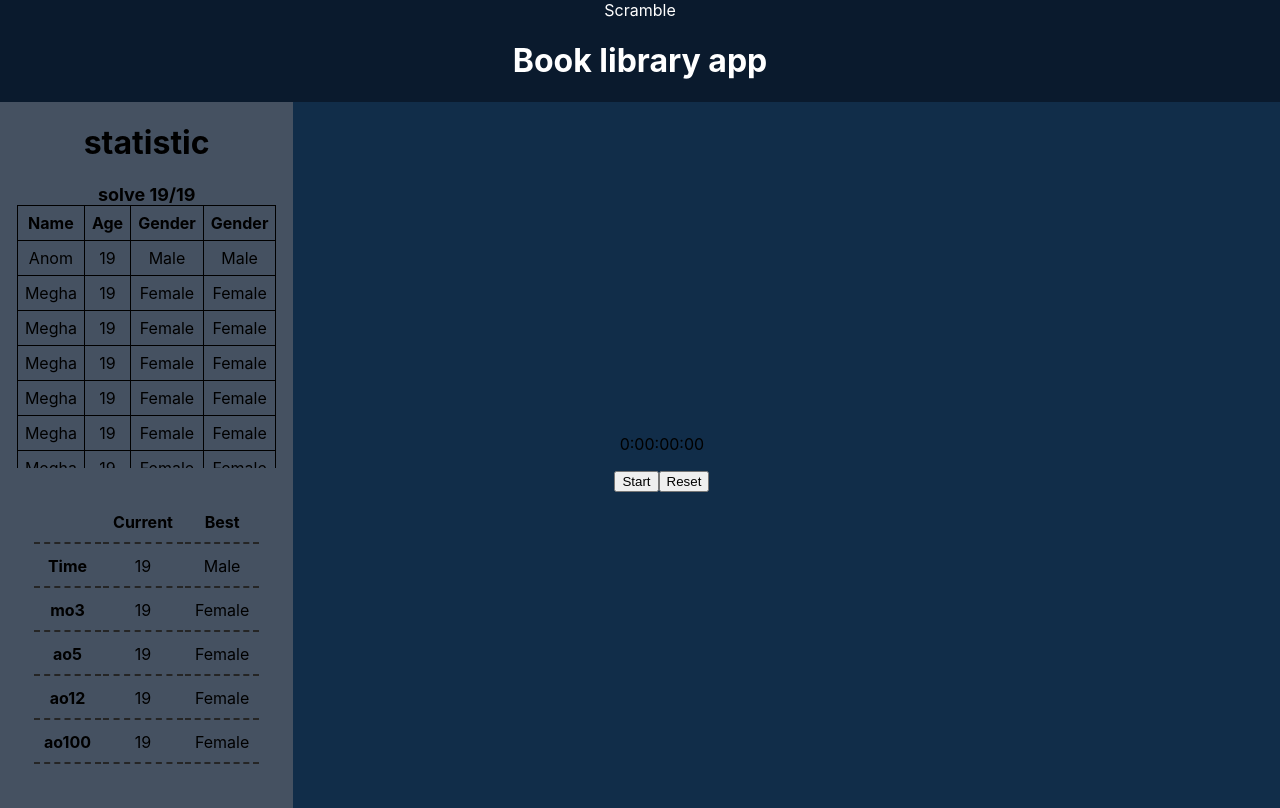
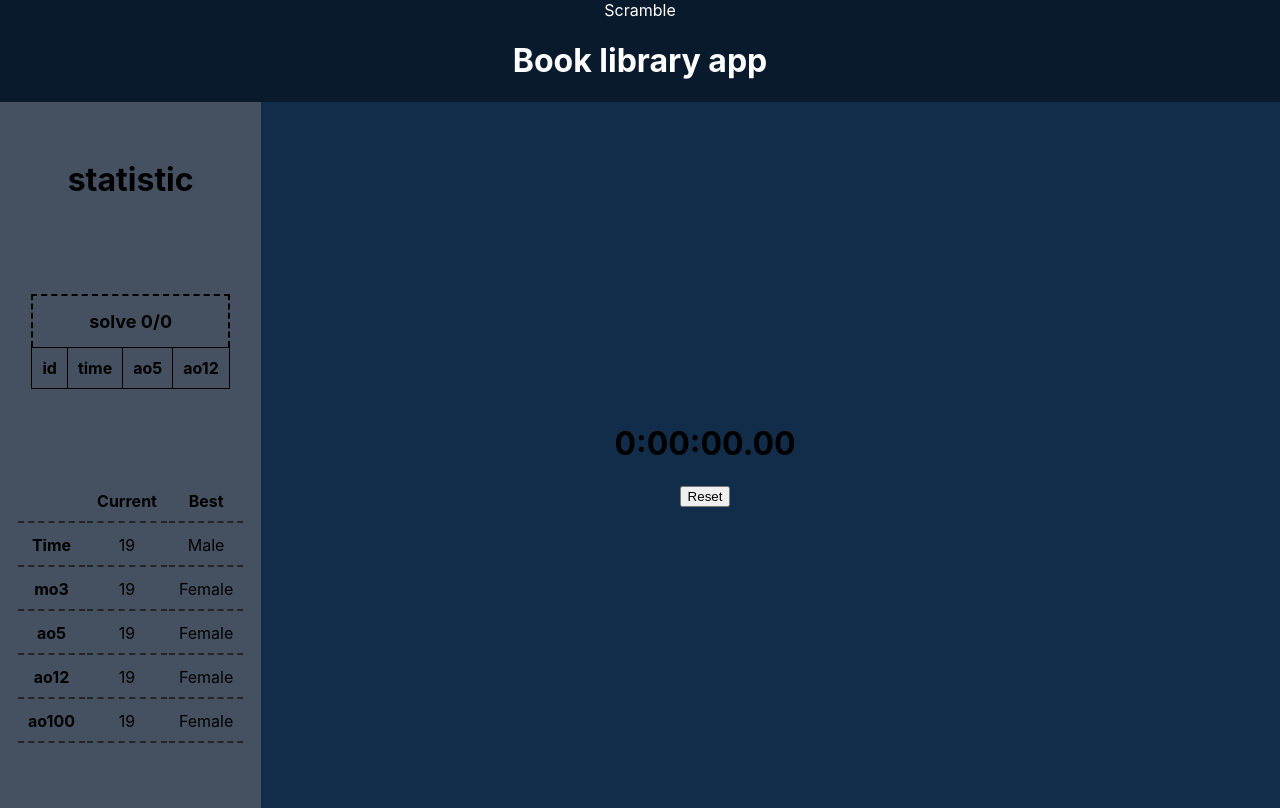
Before and after one commit to YuraSamogalskiy/CubeStopwatchApp, a React (Vite) app in the folder cube_timer_app/: page / in a window 1280 px wide. Built offline with nearby package versions, Linux system fonts and the light colour scheme; the HTML template or start-up script is replaced by a standard one.

Commit message:
fix useKeyPress and create redux store/slice and add logic for results components

```diff
--- /dev/null
+++ b/cube_timer_app/src/Results/BestResults.jsx
@@ -0,0 +1,5 @@
+const BestResults = () => {
+  return <div>BestResults</div>
+}
+
+export default BestResults
--- a/cube_timer_app/src/Results/Results.jsx
+++ b/cube_timer_app/src/Results/Results.jsx
@@ -1,6 +1,11 @@
+import { useSelector } from 'react-redux'
 import styles from './Results.module.scss'
+import { selectResults } from '../redux/slices/stopwatchSlice'
 
 const Results = () => {
+  const results = useSelector(selectResults)
+  console.log(results)
+
   return (
     <div className={styles.result_flex}>
       <div className={styles.result__stats}>
@@ -8,128 +13,28 @@ const Results = () => {
       </div>
       <div className={styles.result__scroll}>
         <table>
-          <caption>solve 19/19</caption>
+          <caption>solve {`${results.length}/${results.length}`}</caption>
           <tbody>
             <tr>
-              <th>Name</th>
-              <th>Age</th>
-              <th>Gender</th>
-              <th>Gender</th>
+              <th>id</th>
+              <th>time</th>
+              <th>ao5</th>
+              <th>ao12</th>
             </tr>
-            <tr>
-              <td>Anom</td>
-              <td>19</td>
-              <td>Male</td>
-              <td>Male</td>
-            </tr>
-            <tr>
-              <td>Megha</td>
-              <td>19</td>
-              <td>Female</td>
-              <td>Female</td>
-            </tr>
-            <tr>
-              <td>Megha</td>
-              <td>19</td>
-              <td>Female</td>
-              <td>Female</td>
-            </tr>
-            <tr>
-              <td>Megha</td>
-              <td>19</td>
-              <td>Female</td>
-              <td>Female</td>
-            </tr>
-            <tr>
-              <td>Megha</td>
-              <td>19</td>
-              <td>Female</td>
-              <td>Female</td>
-            </tr>
-            <tr>
-              <td>Megha</td>
-              <td>19</td>
-              <td>Female</td>
-              <td>Female</td>
-            </tr>
-            <tr>
-              <td>Megha</td>
-              <td>19</td>
-              <td>Female</td>
-              <td>Female</td>
-            </tr>
-            <tr>
-              <td>Megha</td>
-              <td>19</td>
-              <td>Female</td>
-              <td>Female</td>
-            </tr>
-            <tr>
-              <td>Megha</td>
-              <td>19</td>
-              <td>Female</td>
-              <td>Female</td>
-            </tr>
-            <tr>
-              <td>Megha</td>
-              <td>19</td>
-              <td>Female</td>
-              <td>Female</td>
-            </tr>
-            <tr>
-              <td>Megha</td>
-              <td>19</td>
-              <td>Female</td>
-              <td>Female</td>
-            </tr>
-            <tr>
-              <td>Megha</td>
-              <td>19</td>
-              <td>Female</td>
-              <td>Female</td>
-            </tr>
-            <tr>
-              <td>Megha</td>
-              <td>19</td>
-              <td>Female</td>
-              <td>Female</td>
-            </tr>
-            <tr>
-              <td>Megha</td>
-              <td>19</td>
-              <td>Female</td>
-              <td>Female</td>
-            </tr>
-            <tr>
-              <td>Megha</td>
-              <td>19</td>
-              <td>Female</td>
-              <td>Female</td>
-            </tr>
-            <tr>
-              <td>Megha</td>
-              <td>19</td>
-              <td>Female</td>
-              <td>Female</td>
-            </tr>
-            <tr>
-              <td>Megha</td>
-              <td>19</td>
-              <td>Female</td>
-              <td>Female</td>
-            </tr>
-            <tr>
-              <td>Megha</td>
-              <td>19</td>
-              <td>Female</td>
-              <td>Female</td>
-            </tr>
-            <tr>
-              <td>Megha</td>
-              <td>19</td>
-              <td>Female</td>
-              <td>Female</td>
-            </tr>
+            {results.map((result, idx) => (
+              <tr key={idx}>
+                <td>{++idx}</td>
+                <td>
+                  {result.minutes > 0
+                    ? `${result.minutes}:${result.seconds}.${
+                        result.milliseconds / 10
+                      }`
+                    : `${result.seconds}.${result.milliseconds / 10}`}{' '}
+                </td>
+                <td>Male</td>
+                <td>Male</td>
+              </tr>
+            ))}
           </tbody>
         </table>
       </div>
@@ -141,6 +46,7 @@ const Results = () => {
               <th>Current</th>
               <th>Best</th>
             </tr>
+
             <tr>
               <th>Time</th>
               <td>19</td>
--- a/cube_timer_app/src/Results/Results.module.scss
+++ b/cube_timer_app/src/Results/Results.module.scss
@@ -17,23 +17,25 @@
       display: none;
     }
     overflow: scroll;
-
     table,
     th,
     td {
       border-collapse: collapse;
 
       border: 1px solid black;
-      padding: 7px;
+      padding: 10px;
       caption {
         font-size: large;
         font-weight: 700;
+        border: 2px dashed black;
+        border-bottom: none;
+        padding: 15px;
       }
     }
   }
 
   .result__best {
-    padding: 2rem;
+    padding: 1rem;
     th,
     td {
       padding: 10px;
--- a/cube_timer_app/src/Timer/Stopwatch.jsx
+++ b/cube_timer_app/src/Timer/Stopwatch.jsx
@@ -1,47 +1,78 @@
 import { useEffect, useState } from 'react'
 import useKeyPress from '../hooks/useKeyPress'
+import styles from './Stopwatch.modules.scss'
+import { useDispatch, useSelector } from 'react-redux'
+import {
+  selectResults,
+  setStopwatchResult,
+} from '../redux/slices/stopwatchSlice'
 
 const Stopwatch = () => {
-  const spaceKeyReleased = useKeyPress('')
-  console.log(spaceKeyReleased + '1')
-  console.log(spaceKeyReleased.length > 0)
-
-  const [time, setTime] = useState(0)
-
   const [isRunning, setIsRunning] = useState(false)
+  const [time, setTime] = useState({
+    milliseconds: 0,
+    seconds: 0,
+    minutes: 0,
+    hours: 0,
+  })
+  const dispatch = useDispatch()
+  const results = useSelector(selectResults)
+  const spaceKeyPressed = useKeyPress(' ')
 
   useEffect(() => {
     let intervalId
 
     if (isRunning) {
-      intervalId = setInterval(() => setTime(time + 1), 10)
+      intervalId = setInterval(() => {
+        setTime(prevTime => {
+          const newMilliseconds = prevTime.milliseconds + 10
+          const newSeconds =
+            prevTime.seconds + Math.floor(newMilliseconds / 1000)
+          const newMinutes = prevTime.minutes + Math.floor(newSeconds / 60)
+          const newHours = prevTime.hours + Math.floor(newMinutes / 60)
+
+          return {
+            milliseconds: newMilliseconds % 1000,
+            seconds: newSeconds % 60,
+            minutes: newMinutes % 60,
+            hours: newHours,
+          }
+        })
+      }, 10)
     }
+    if (!isRunning && time.milliseconds > 0) {
+      dispatch(setStopwatchResult(time))
+    }
+
     return () => clearInterval(intervalId)
-  }, [isRunning, time])
+  }, [isRunning, dispatch, time])
 
-  const hours = Math.floor(time / 360000)
-  const minutes = Math.floor((time % 360000) / 6000)
-  const seconds = Math.floor((time % 6000) / 100)
-  const milliseconds = time % 100
+  useEffect(() => {
+    // Викликається при зміні spaceKeyPressed
+    if (spaceKeyPressed.length > 0) {
+      setIsRunning(prevIsRunning => !prevIsRunning)
+    }
+  }, [spaceKeyPressed])
 
-  const startAndStop = () => {
-    setIsRunning(!isRunning)
+  // console.log(time)
+  const reset = () => {
+    setTime({
+      milliseconds: 0,
+      seconds: 0,
+      minutes: 0,
+      hours: 0,
+    })
   }
 
-  const reset = () => {
-    setTime(0)
-  }
   return (
-    <div className="stopwatch-container">
-      <p className="stopwatch-time">
-        {hours}:{minutes.toString().padStart(2, '0')}:
-        {seconds.toString().padStart(2, '0')}:
-        {milliseconds.toString().padStart(2, '0')}
-      </p>
+    <div className={styles.stopwatchContainer}>
+      <h1 className={styles.stopwatchTime}>
+        {time.hours}:{time.minutes.toString().padStart(2, '0')}:
+        {time.seconds.toString().padStart(2, '0')}.
+        {time.milliseconds.toString().padStart(3, '0').slice(0, 2)}
+      </h1>
+
       <div className="stopwatch-buttons">
-        <button className="stopwatch-button" onClick={startAndStop}>
-          {isRunning ? 'Stop' : 'Start'}
-        </button>
         <button className="stopwatch-button" onClick={reset}>
           Reset
         </button>
--- /dev/null
+++ b/cube_timer_app/src/Timer/Stopwatch.modules.scss
@@ -0,0 +1,6 @@
+.stopwatchContainer {
+  display: flex;
+  justify-content: center;
+  width: auto;
+  height: auto;
+}
--- a/cube_timer_app/src/hooks/useKeyPress.js
+++ b/cube_timer_app/src/hooks/useKeyPress.js
@@ -1,19 +1,23 @@
 import { useState, useEffect } from 'react'
 
 const useKeyPress = () => {
-  // Стан для збереження натисканих клавіш у вигляді рядка
-  const [pressedKeys, setPressedKeys] = useState('')
+  // Стан для збереження натисканих клавіш
+  const [pressedKeys, setPressedKeys] = useState([])
 
   // Функція, яка буде викликана при натисканні клавіші
   const handleKeyDown = ({ key }) => {
-    if (!pressedKeys.includes(key)) {
-      setPressedKeys(prevKeys => prevKeys + key)
-    }
+    setPressedKeys(prevKeys => {
+      if (!prevKeys.includes(key)) {
+        return [...prevKeys, key]
+      }
+      return prevKeys
+    })
   }
 
   // Функція, яка буде викликана при відпусканні клавіші
-  const handleKeyUp = () => {
-    setPressedKeys('')
+  const handleKeyUp = ({ key }) => {
+    // Видаляємо клавішу з масиву
+    setPressedKeys(prevKeys => [...prevKeys, key])
   }
 
   // Ефект для встановлення слухачів подій при монтажі компоненту
@@ -26,7 +30,7 @@ const useKeyPress = () => {
       window.removeEventListener('keydown', handleKeyDown)
       window.removeEventListener('keyup', handleKeyUp)
     }
-  }, []) // Пустий масив означає, що ефект буде викликаний тільки при монтажі та розмонтажі компоненту
+  }, [])
 
   return pressedKeys
 }
--- /dev/null
+++ b/cube_timer_app/src/redux/slices/stopwatchSlice.js
@@ -0,0 +1,20 @@
+import { createSlice } from '@reduxjs/toolkit'
+
+const initialState = []
+
+const stopwatchSlice = createSlice({
+  name: 'stopwatch',
+  initialState,
+  reducers: {
+    setStopwatchResult: (state, action) => {
+      state.push(action.payload)
+    },
+    deleteAllResults: state => {
+      return initialState
+    },
+  },
+})
+
+export const { setStopwatchResult, deleteAllResults } = stopwatchSlice.actions
+export const selectResults = state => state.results
+export default stopwatchSlice.reducer
--- a/cube_timer_app/src/redux/store.js
+++ b/cube_timer_app/src/redux/store.js
@@ -1,7 +1,10 @@
 import { configureStore } from '@reduxjs/toolkit'
+import stopwatchReducer from './slices/stopwatchSlice'
 
 const store = configureStore({
-  reducer: {},
+  reducer: {
+    results: stopwatchReducer,
+  },
 })
 
 export default store
```
